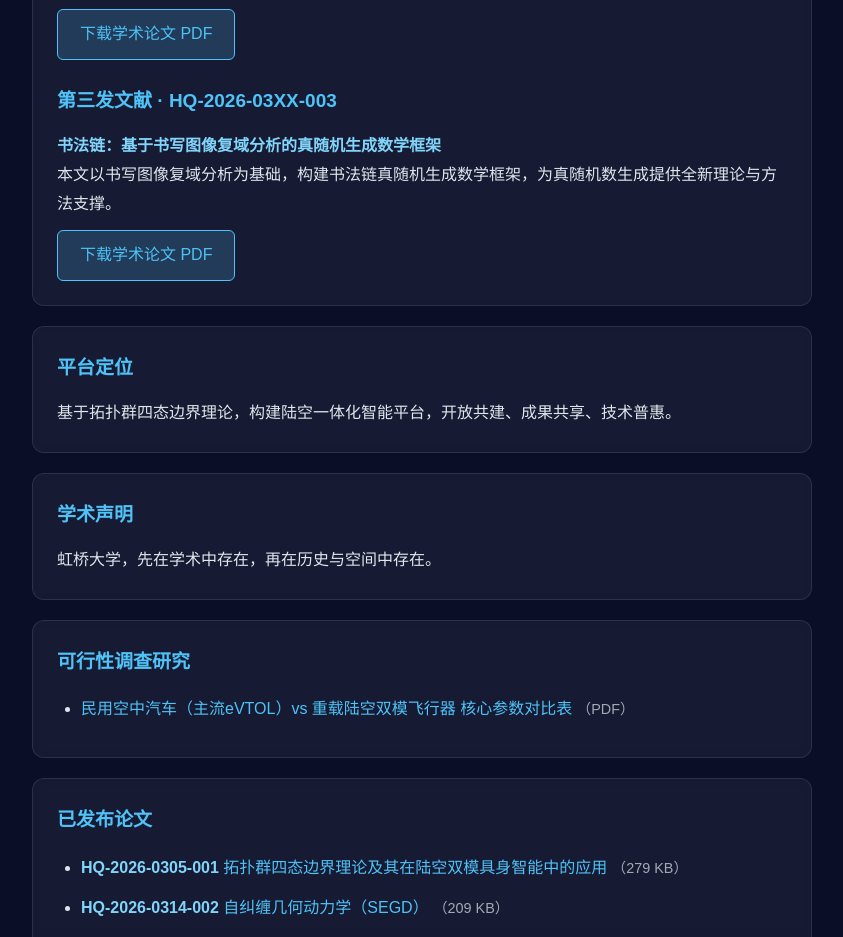
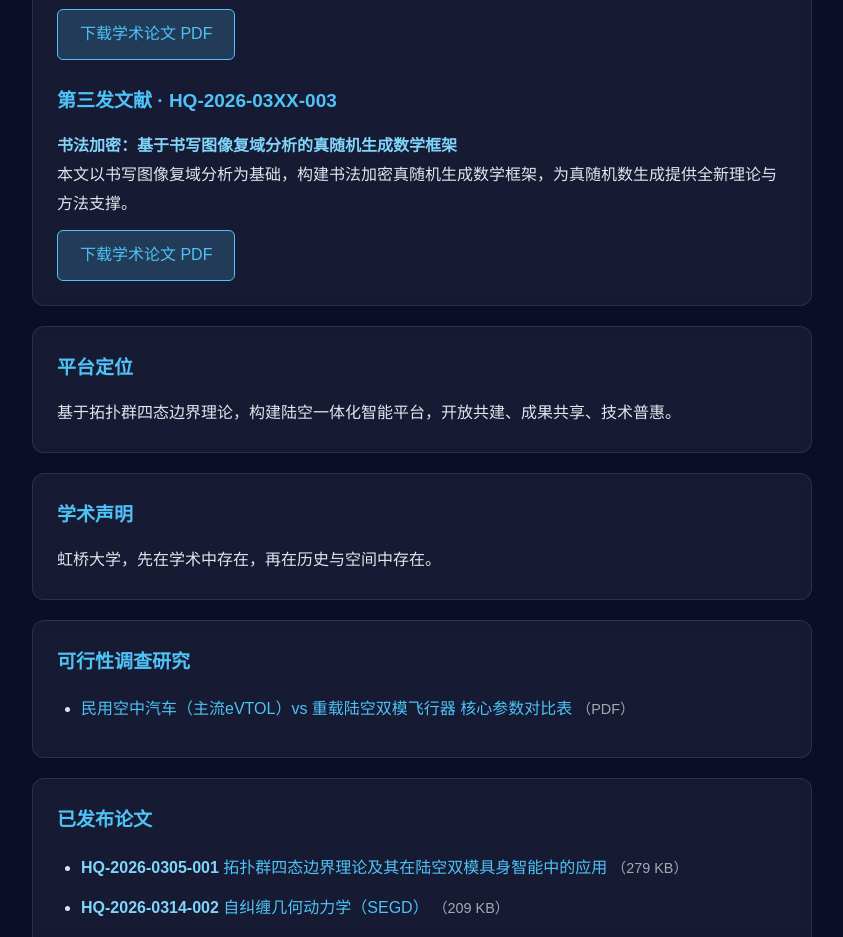
Before and after one commit to Contact-hongqiao/HongQiaoUniversity, a plain HTML site: page index.html in a window 1280 px wide. Shown: the part 1242-2179 px from the top of the page, without its empty margins (218-1061 px from the left). Drawn offline with Linux system fonts and the light colour scheme.

Commit message:
Update index.html

```diff
--- a/index.html
+++ b/index.html
@@ -164,9 +164,9 @@
         <p>本文用纠缠统一量子力学和相对论，为在时空流体中的滑移飞行提供理论支撑。</p>
         <a href="自纠缠几何动力学（SEGD）.pdf" class="btn" target="_blank">下载学术论文 PDF</a>
         <h3 style="margin-top: 24px;">第三发文献 · HQ-2026-03XX-003</h3>
-<p><strong>书法链：基于书写图像复域分析的真随机生成数学框架</strong></p>
-<p>本文以书写图像复域分析为基础，构建书法链真随机生成数学框架，为真随机数生成提供全新理论与方法支撑。</p>
-<a href="书法链：基于书写图像复域分析的真随机生成数学框架.pdf" class="btn" target="_blank">下载学术论文 PDF</a>
+<p><strong>书法加密：基于书写图像复域分析的真随机生成数学框架</strong></p>
+<p>本文以书写图像复域分析为基础，构建书法加密真随机生成数学框架，为真随机数生成提供全新理论与方法支撑。</p>
+<a href="书法加密：基于书写图像复域分析的真随机生成数学框架.pdf" class="btn" target="_blank">下载学术论文 PDF</a>
     </div>
     <div class="box">
         <h3>平台定位</h3>
@@ -201,7 +201,7 @@
             </li>
             <li class="paper-item">
                 <strong>HQ-2026-03XX-003</strong>
-                <a href="书法链：基于书写图像复域分析的真随机生成数学框架.pdf" target="_blank">书法链：基于书写图像复域分析的真随机生成数学框架</a>
+                <a href="书法加密：基于书写图像复域分析的真随机生成数学框架.pdf" target="_blank">书法链：基于书写图像复域分析的真随机生成数学框架</a>
                 <span style="font-size: 0.9rem; opacity: 0.7;">（560 KB）</span>
             </li>
 
```
